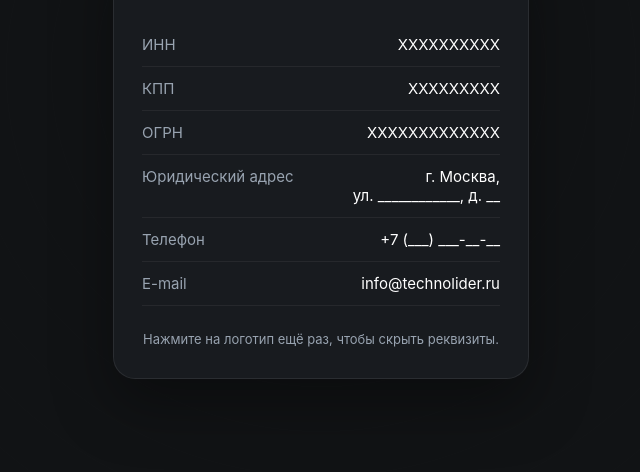
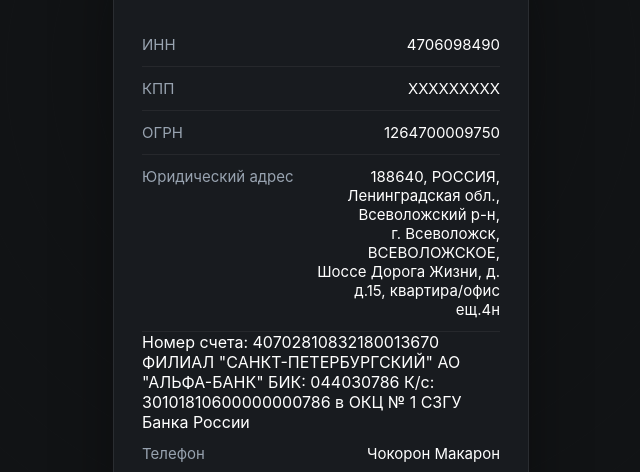
Before and after one commit to Technoleader/Technoleader, a plain HTML site: page index.html in a window 1280 px wide. Both pictures are taken after a click on the element "ТЛ". Shown: the part 328-800 px from the top of the page, without its empty margins (319-959 px from the left). Drawn offline with Linux system fonts and the light colour scheme.

Commit message:
Update index.html

```diff
--- a/index.html
+++ b/index.html
@@ -314,7 +314,7 @@
 
 <div class="row">
 <div class="label">ИНН</div>
-<div class="value">XXXXXXXXXX</div>
+<div class="value">4706098490</div>
 </div>
 
 <div class="row">
@@ -324,28 +324,34 @@
 
 <div class="row">
 <div class="label">ОГРН</div>
-<div class="value">XXXXXXXXXXXXX</div>
+<div class="value">1264700009750</div>
 </div>
 
 <div class="row">
 <div class="label">Юридический адрес</div>
 <div class="value">
-г. Москва,<br>
-ул. ____________, д. __
+188640, РОССИЯ, Ленинградская обл., Всеволожский р-н, <br>
+г. Всеволожск, ВСЕВОЛОЖСКОЕ, <br>
+Шоссе Дорога Жизни, д. д.15, квартира/офис ещ.4н
 </div>
 </div>
+
+Номер счета: 40702810832180013670
+ФИЛИАЛ "САНКТ-ПЕТЕРБУРГСКИЙ" АО "АЛЬФА-БАНК"
+БИК: 044030786
+К/с: 30101810600000000786 в ОКЦ № 1 СЗГУ Банка России
 
 <div class="row">
 <div class="label">Телефон</div>
 <div class="value">
-+7 (___) ___-__-__
+Чокорон Макарон
 </div>
 </div>
 
 <div class="row">
 <div class="label">E-mail</div>
 <div class="value">
-info@technolider.ru
+technoleader@proton.me
 </div>
 </div>
 
```
